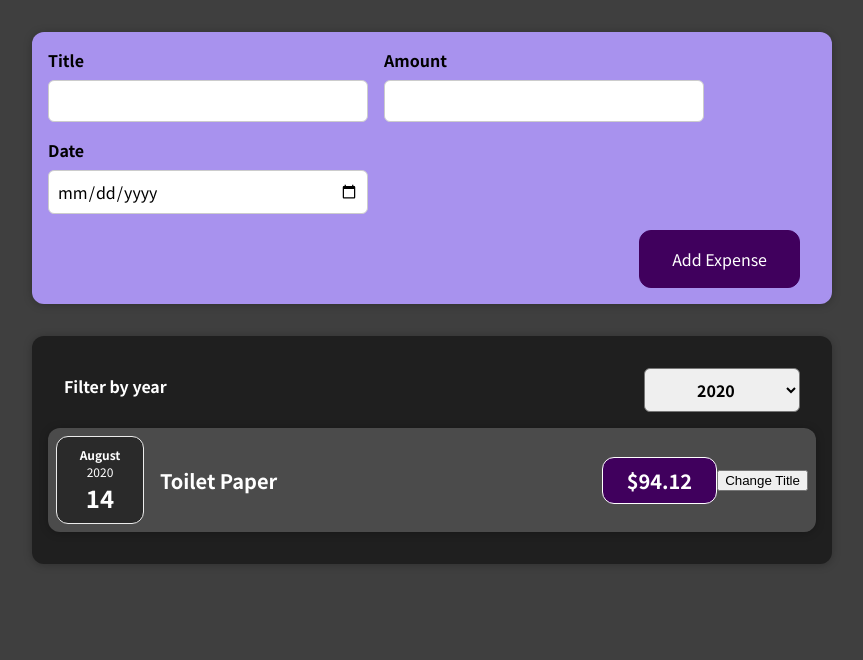
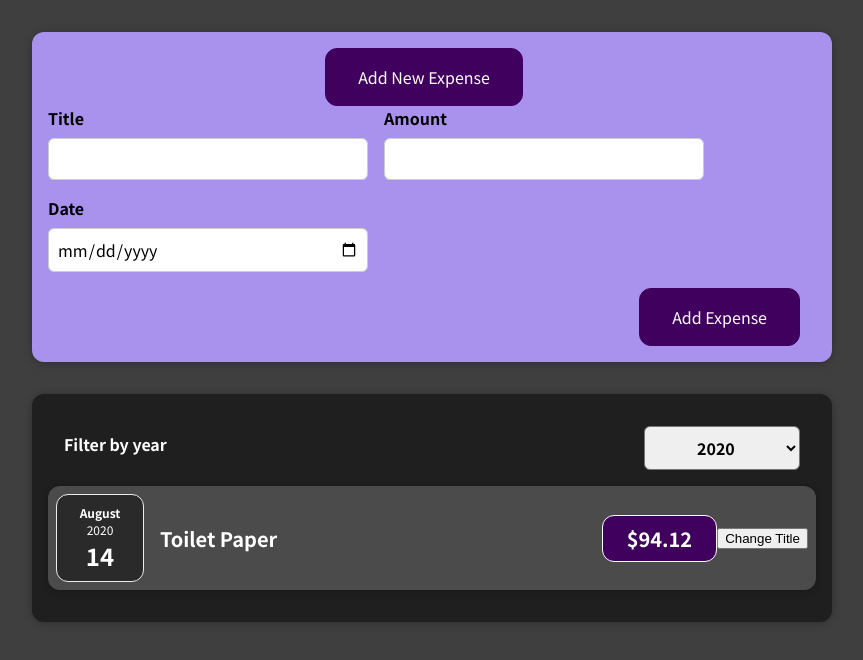
Before and after one commit to maryamghorbani/ExpenseTracker, a React (Create React App) app: page / in a window 1280 px wide. Shown: the top 660 px of the page, without its empty margins (208-1071 px from the left). Built offline with nearby package versions, Linux system fonts and the light colour scheme.

Commit message:
add new expense button and styled it

```diff
--- a/src/component/NewExpense/ExpenseForm.css
+++ b/src/component/NewExpense/ExpenseForm.css
@@ -24,3 +24,7 @@
 .new-expense__actions {
   text-align: right;
 }
+.new-expense__center {
+  display: flex;
+  justify-content: center;
+}
--- a/src/component/NewExpense/NewExpense.js
+++ b/src/component/NewExpense/NewExpense.js
@@ -16,6 +16,7 @@ const NewExpense = (props) => {
 
     return (
         <div className="new-expense">
+            <button className=".new-expense__center">Add New Expense</button>
             <ExpenseForm onSaveExpenseData={onSaveExpenseDataHandler}/>
         </div>
     )
```
Also changed, not shown: 1 other file (tests, documents, lock files or other folders).
